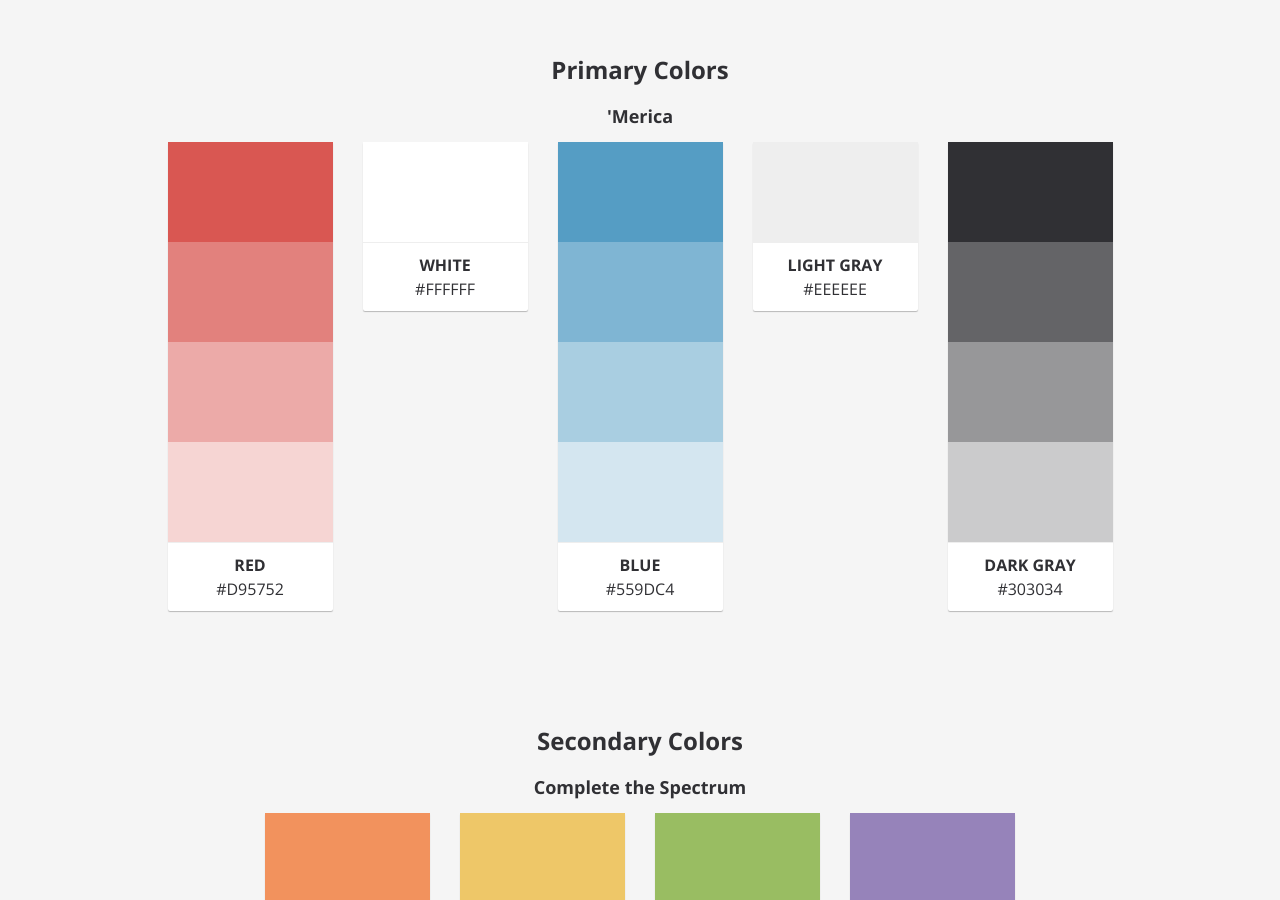
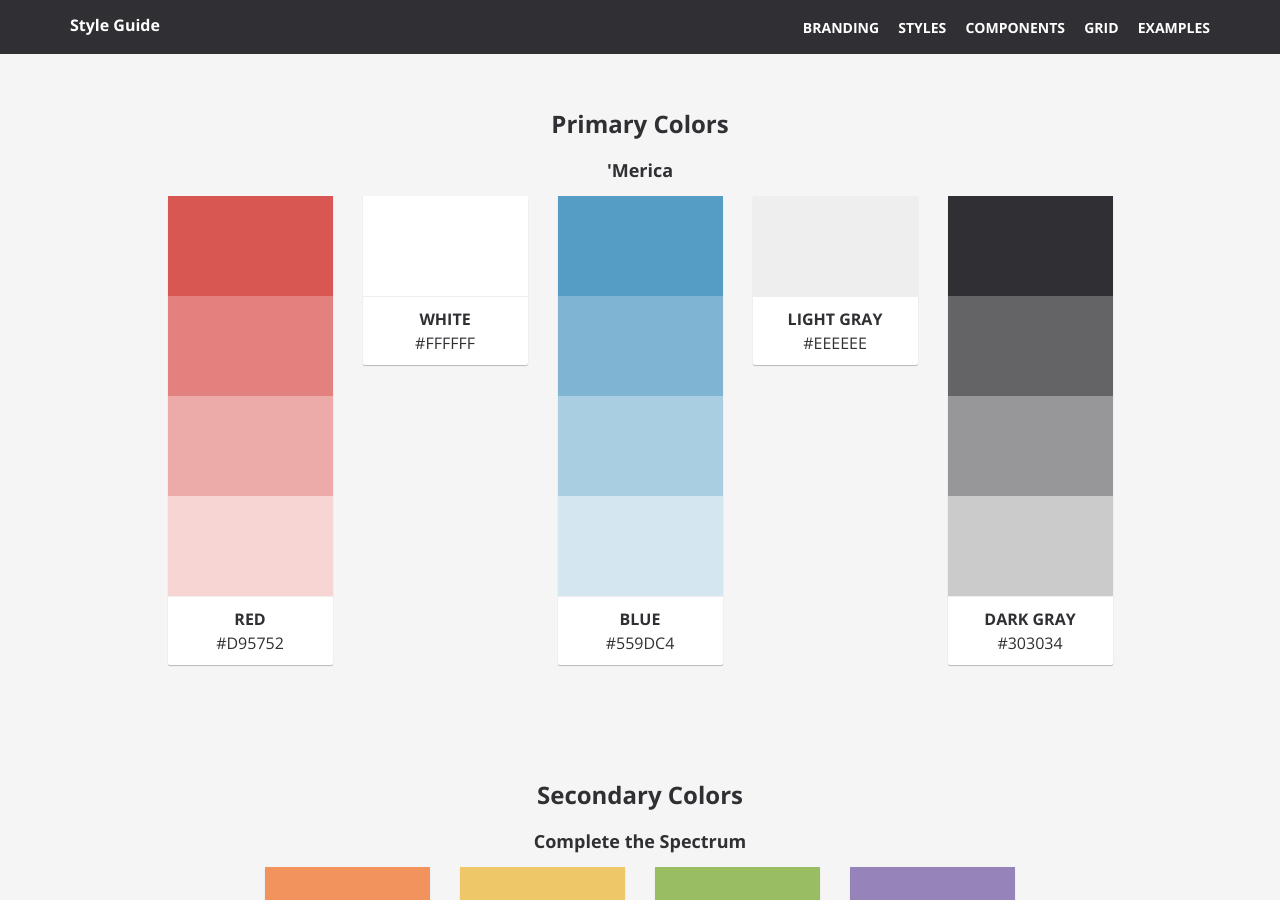
Before and after one commit to awolfe76/fcc-style-guide, a Jekyll site: the page built from index.md, in a window 1280 px wide and 900 px high. Built offline with Jekyll 4.4.1, drawn with Linux system fonts in a browser that asks for light colours; Markdown is read by kramdown in place of the engine named in the settings.

Commit message:
added guide header/nav

```diff
--- /dev/null
+++ b/_includes/header-guide.html
@@ -0,0 +1,35 @@
+<header>
+  <div class="container">
+    <div class="row">
+      <div class="col-md-2">
+        <h5 class="title">Style Guide</h5>
+      </div>
+      <div class="col-md-10">
+        <nav class="pull-right">
+          <a href="/branding/">Branding</a>
+          <a href="/styles/">Styles</a>
+          <a href="/components/">Components</a>
+          <a href="/grid/">Grid</a>
+          <a href="/examples/">Examples</a>
+        </nav>
+      </div>
+    </div>
+  </div>
+  <!--<div class="subnav">
+    <div class="container">
+      <div class="row">
+        <div class="col-md-12">
+          <nav class="pull-right">
+          <a href="#sub-one">Sub Link</a>
+          <a href="#sub-two">Another</a>
+          <a href="#sub-three">And One More</a>
+          <a href="#sub-four">Four</a>
+          <a href="#sub-five">Five</a>
+          <a href="#sub-six">Six</a>
+          <a href="#sub-seven">Seven</a>
+        </nav>
+        </div>
+      </div>
+    </div>
+  </div>-->
+</header>
--- a/_layouts/branding.html
+++ b/_layouts/branding.html
@@ -1,4 +1,5 @@
 {% include header.html %}
+{% include header-guide.html %}
 {% include branding/colors.html %}
 {% include branding/typography.html %}
 {% include footer.html %}
--- a/_layouts/components.html
+++ b/_layouts/components.html
@@ -1,4 +1,5 @@
 {% include header.html %}
+{% include header-guide.html %}
 {% include components/header.html %}
 {% include components/breadcrumb.html %}
 {% include components/search.html %}
--- a/_layouts/styles.html
+++ b/_layouts/styles.html
@@ -1,4 +1,5 @@
 {% include header.html %}
+{% include header-guide.html %}
 {% include styles/copy.html %}
 {% include styles/headings.html %}
 {% include styles/lists.html %}
```
